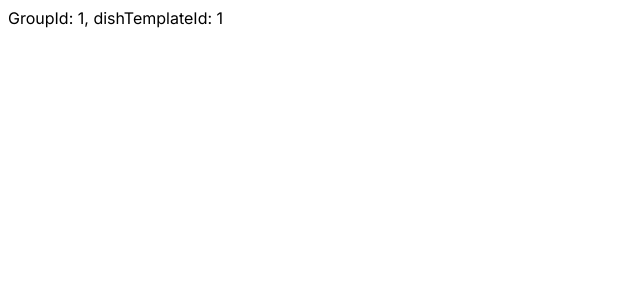
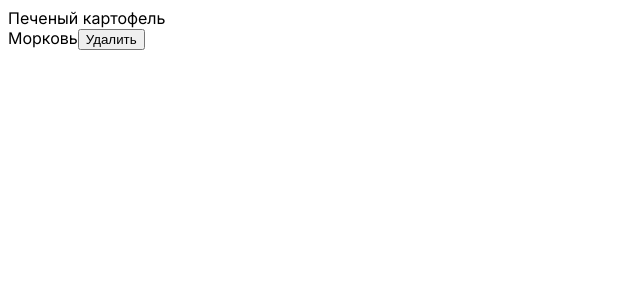
Before and after one commit to demons/fatburger, a Next.js app: page /groups/1/dishTemplates/1 in a window 1280 px wide. Shown: the top 300 px of the page, without its empty margins (0-640 px from the left). Built offline with nearby package versions, Linux system fonts and the light colour scheme.

Commit message:
Обноавит страницу редактирования блюда

```diff
--- a/app/groups/[groupId]/dishTemplates/[dishTemplateId]/page.js
+++ b/app/groups/[groupId]/dishTemplates/[dishTemplateId]/page.js
@@ -1,9 +1,40 @@
+"use client";
+
+import { useGroups } from "@/store";
+import { useEffect, useState } from "react";
+
 export default function Page({ params }) {
+  const [dish, setDish] = useState({ ingredients: [] });
+
   const { groupId, dishTemplateId } = params;
+  const { createDishFromDishTemplate, getProductById } = useGroups();
+
+  useEffect(() => {
+    setDish(createDishFromDishTemplate(dishTemplateId));
+  }, []);
+
+  const handleRemove = (ingredientId) => {
+    dish.ingredients = dish.ingredients.filter(
+      (ingredient) => ingredient.id !== ingredientId
+    );
+    setDish({ ...dish });
+  };
+
+  const renderedIngredients = dish.ingredients.map((ingredient) => {
+    const product = getProductById(ingredient.productId);
+
+    return (
+      <div key={ingredient.id}>
+        {product.title}
+        <button onClick={() => handleRemove(ingredient.id)}>Удалить</button>
+      </div>
+    );
+  });
 
   return (
     <div>
-      GroupId: {groupId}, dishTemplateId: {dishTemplateId}
+      {dish.title}
+      <div>{renderedIngredients}</div>
     </div>
   );
 }
```
